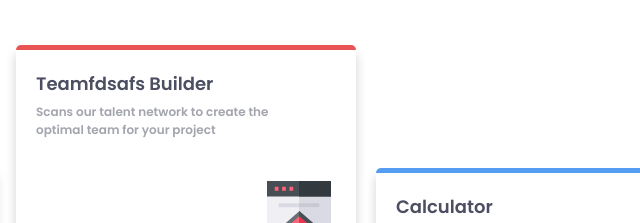
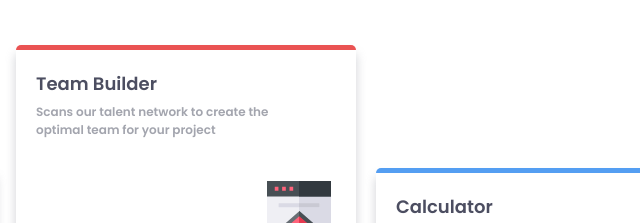
Before and after one commit to darylramos23/four-card-feature-section-master, a plain HTML site: page index.html in a window 1280 px wide. Shown: the part 230-453 px from the top of the page, 454-1094 px from the left. Drawn offline with Linux system fonts and the light colour scheme.

Commit message:
hey updated the team builder title

```diff
--- a/index.html
+++ b/index.html
@@ -29,7 +29,7 @@
         </div>
         <div class='team-builder-karma-container'>
           <div class='team-builder card'>
-            <p>Teamfdsafs Builder</p>
+            <p>Team Builder</p>
             <p>Scans our talent network to create the <br>optimal team for your project</p>
             <img src='icon-team-builder.svg'>
           </div>
```
